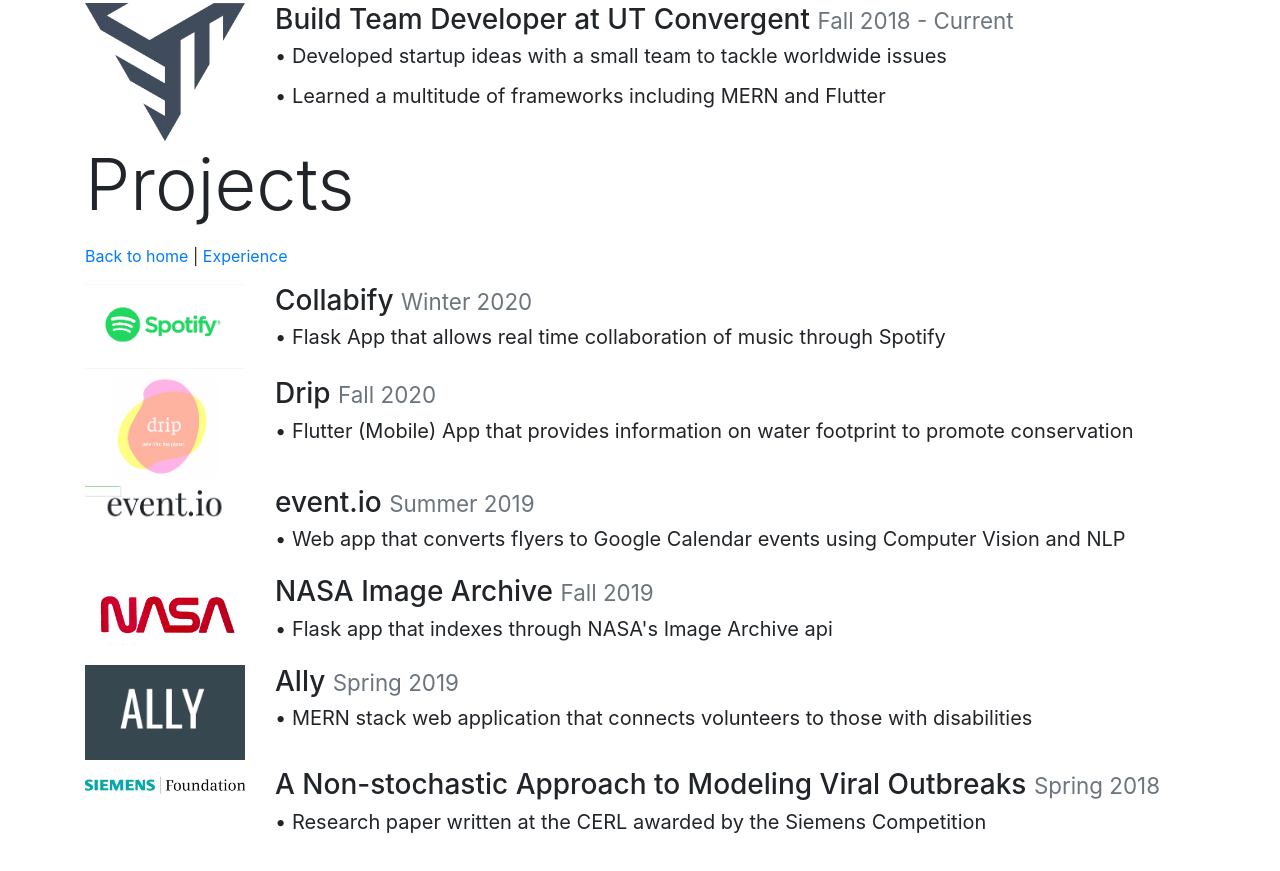
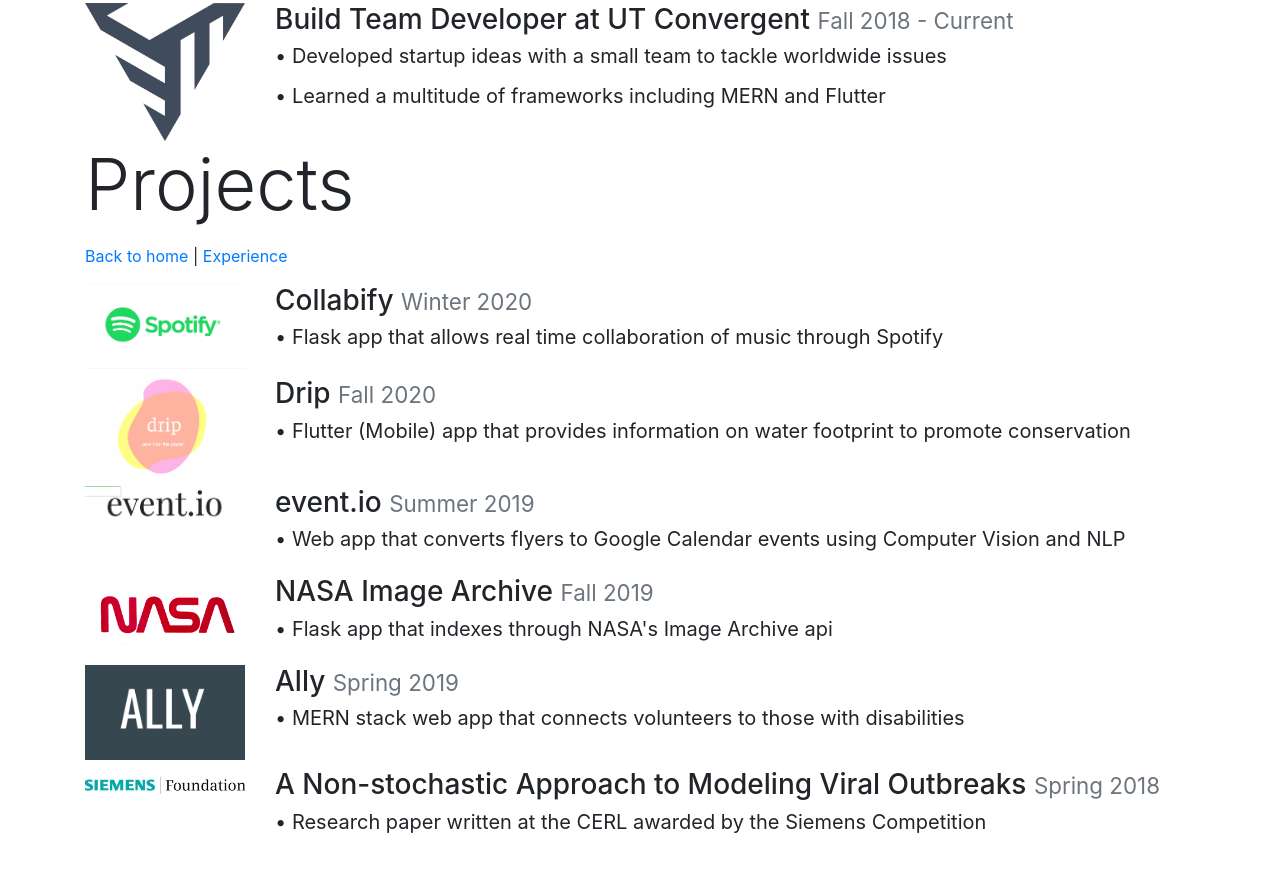
Before and after one commit to michaelshen100/michaelshen100.github.io, a plain HTML site: page index.html in a window 1280 px wide. Shown: the part 1455-2326 px from the top of the page. Drawn offline with nearby package versions, Linux system fonts and the light colour scheme.

Commit message:
Edited grammar

```diff
--- a/index.html
+++ b/index.html
@@ -114,7 +114,7 @@
                         <small class="text-muted">Winter 2020</small>
                     </h3>
                     <h5 class='notbold'>
-                        <p>• Flask App that allows real time collaboration of music through Spotify</p>
+                        <p>• Flask app that allows real time collaboration of music through Spotify</p>
                     </h5>
                 </div>
             </div>
@@ -128,7 +128,7 @@
                         <small class="text-muted">Fall 2020</small>
                     </h3>
                     <h5 class='notbold'>
-                        <p>• Flutter (Mobile) App that provides information on water footprint to promote conservation</p>
+                        <p>• Flutter (Mobile) app that provides information on water footprint to promote conservation</p>
                     </h5>
                 </div>
             </div>
@@ -170,7 +170,7 @@
                         <small class="text-muted">Spring 2019</small>
                     </h3>
                     <h5 class='notbold'>
-                        <p>• MERN stack web application that connects volunteers to those with disabilities</p>
+                        <p>• MERN stack web app that connects volunteers to those with disabilities</p>
                     </h5>
                 </div>
             </div>
```
